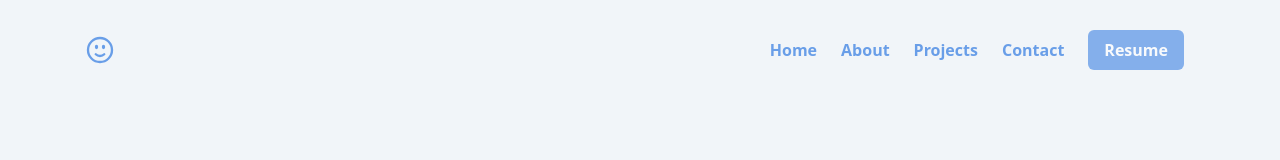
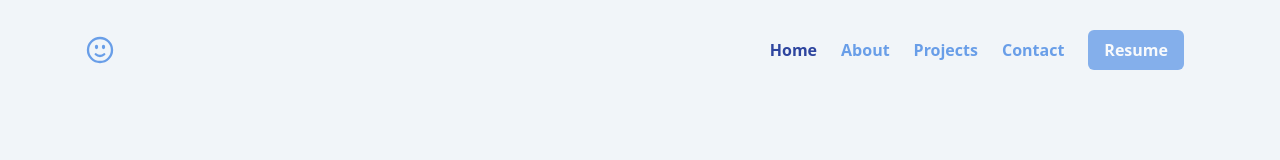
Before and after one commit to a-down/portfolio, a React (Vite) app: page / in a window 1280 px wide. Shown: the top 160 px of the page. Built offline with nearby package versions, Linux system fonts and the light colour scheme.

Commit message:
header shows current page

```diff
--- a/src/App.jsx
+++ b/src/App.jsx
@@ -1,11 +1,12 @@
 import { QuickMeasure, Home, Projects } from "./pages";
 import { BrowserRouter, Routes, Route } from "react-router-dom";
-import { Header, Footer } from "./components";
+import { Footer } from "./components";
+
 
 export default function App() {
+
   return (
     <>
-    <Header />
       <BrowserRouter>
         <Routes>
           <Route path="/*" element={<Home />} />
--- a/src/components/Contact/Contact.jsx
+++ b/src/components/Contact/Contact.jsx
@@ -12,7 +12,7 @@ export default function Contact(){
 
 
   return (
-    <div className='bg-navy' id="contact">
+    <div className='bg-navy'>
       <div
         // viewport={{ once: true, amount: 0.8 }}
         // initial={{ visibility: 'hidden', opacity: 0.4 }}
--- a/src/components/Contact/ContactForm2.jsx
+++ b/src/components/Contact/ContactForm2.jsx
@@ -23,6 +23,7 @@ export default function ContactForm() {
     <>
       {!confirmedState ? (
         <form
+          id="contact"
           className="bg-blue-50/50 shadow-lg w-[600px] font-sans rounded-xl p-12 flex flex-col gap-6 text-slate-600"
           onSubmit={handleSubmit}>
           <div>
--- a/src/components/Header.jsx
+++ b/src/components/Header.jsx
@@ -1,10 +1,15 @@
 import smileIcon from '../assets/smile.svg'
 import resume from '../assets/alec-downing-resume.pdf'
 import { FaGithubSquare, FaLinkedin, FaEnvelope, FaArrowDown } from 'react-icons/fa'
+import { useLocation, useNavigation, useHref } from 'react-router-dom'
 
 
+export default function Header({ location }) {
+  // const navigation = useNavigation()
+  // console.log(navigation)
 
-export default function Header() {
+  const href = useHref()
+  console.log(href)
 
   return (
     <div className="flex mx-auto w-full justify-center">
@@ -17,22 +22,15 @@ export default function Header() {
           </a>
 
           <nav className=' text-base flex items-center gap-6 text-brand-400 font-semibold'>
-            <a href='/' className=' hover:scale-105 transition-all'>Home</a>
-            <a href='/#about' className=' hover:scale-105 transition-all'>About</a>
-            <a href='/projects' className=' hover:scale-105 transition-all'>Projects</a>
-            <a href='/#contact' className=' hover:scale-105 transition-all'>Contact</a>
-              {/* <a href='mailto: alec@alecdowning.com' className=' text-brand-400/80 hover:text-brand-400/100'> */}
-                {/* <FaEnvelope className='w-8 h-8'/> */}
-                {/* <p className="hidden md:inline">alec@alecdowning.com</p> */}
-              {/* </a> */}
+            <a href='/' className={` hover:scale-105 transition-all active:text-brand-800 text-brand-${location === 'home' ? '800' : '400'}`}>
+              Home
+            </a>
+            <a href='/#about' className=' hover:scale-105 transition-all active:text-brand-800'>About</a>
+            <a href='/projects' className={` hover:scale-105 transition-all text-brand-${location === 'projects' ? '800' : '400'}`}>
+              Projects
+            </a>
+            <a href='/#contact' className=' hover:scale-105 transition-all active:text-brand-800'>Contact</a>
 
-              {/* <a href='https://www.linkedin.com/in/alec-downing' target='_blank' className=' text-accent'>
-                <FaLinkedin className='w-8 h-8 mt-[3px] text-brand-400/80 hover:text-brand-400/100'/>
-              </a> */}
-
-              {/* <a href='https://www.github.com/a-down' target='_blank'>
-                <FaGithubSquare className='w-8 h-8 mt-[3px]  text-brand-400/80 hover:text-brand-400/100'/>
-              </a> */}
             <a href={resume} download='alec-downing-resume' className='bg-brand-400/80 py-2 px-4 rounded-md text-slate-50 font-semibold hover:scale-105 transition-all'>Resume</a>
           </nav>
 
--- a/src/pages/Home.jsx
+++ b/src/pages/Home.jsx
@@ -1,7 +1,4 @@
-import heroBG from '../assets/backgrounds/hero-bg.svg'
-import bubblesBG from '../assets/backgrounds/bubbles.svg'
-import { About, Contact, Footer, Header, Hero, ProjectsSection } from '../components'
-import HeroText from '../components/Hero'
+import { About, Contact, Header, Hero, ProjectsSection } from '../components'
 import gradientLightBG from '../assets/backgrounds/gradient-light.svg'
 
 
@@ -15,6 +12,7 @@ export default function Home() {
 
   return (
     <div className="bg-slate-100">
+      <Header location={'home'}/>
       <Hero />
       <About />
       <ProjectsSection />
--- a/src/pages/Projects.jsx
+++ b/src/pages/Projects.jsx
@@ -7,6 +7,7 @@ export default function Projects() {
 
   return (
     <div className='bg-slate-100 flex flex-col items-center'>
+      <Header location={'projects'}/>
       <div className="py-24 px-24 w-full max-w-[1400px]">
         <h1 className="w-full text-left text-8xl leading-none font-bold tracking-tight text-brand-900">Projects</h1>
       </div>
```
Lines whose indentation alone changed are shown as unchanged.
